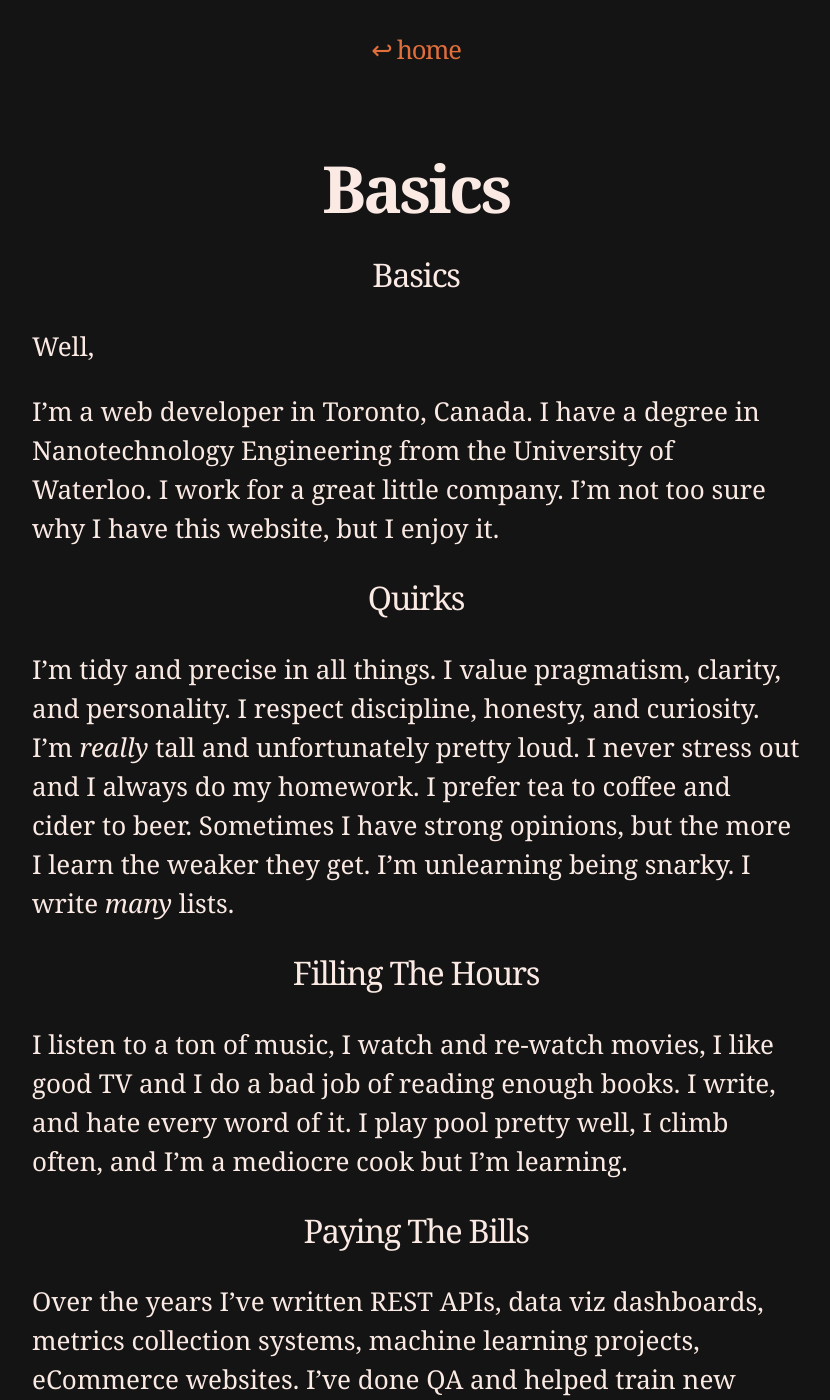
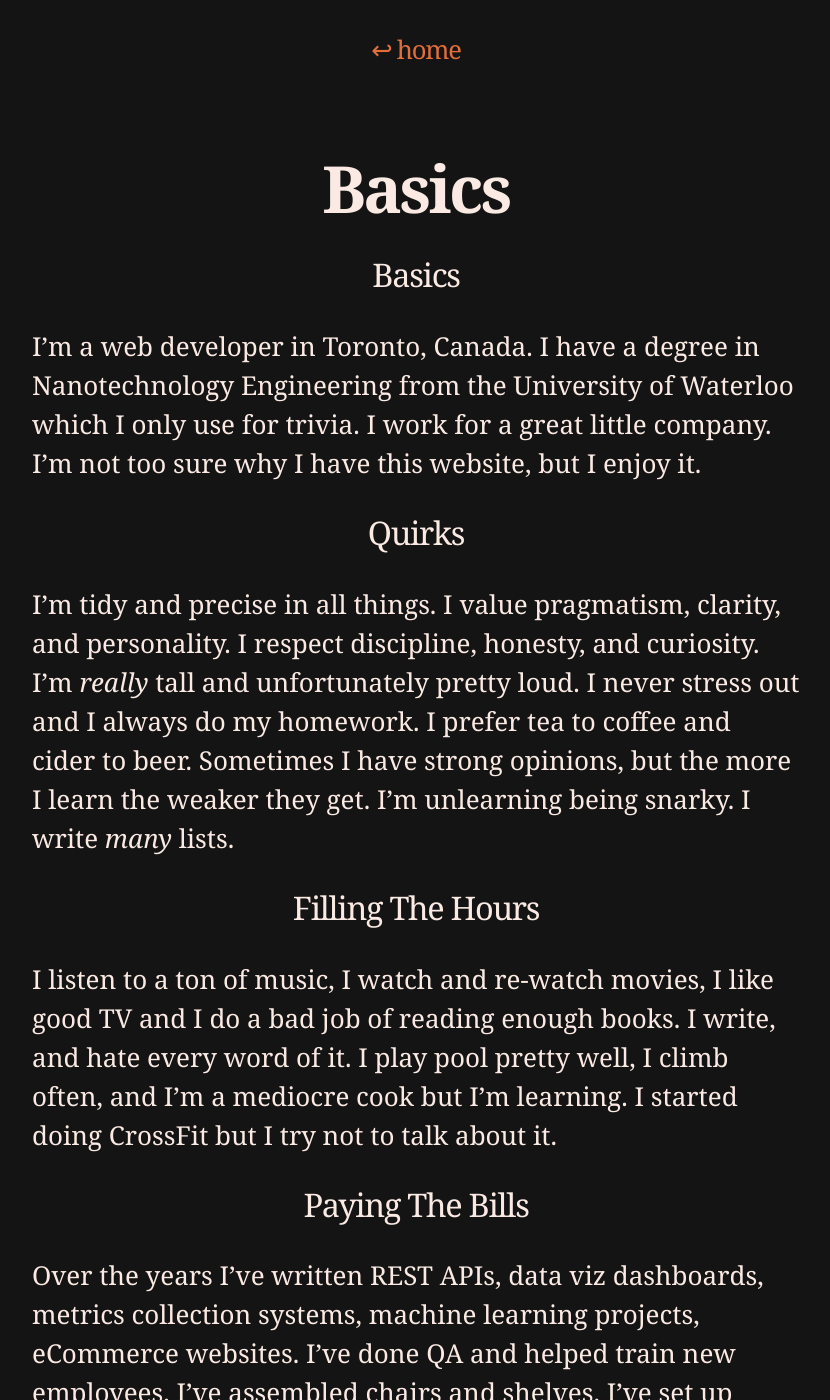
Before and after one commit to gggritso/site, a Jekyll site: the page built from about.md, in a window 1280 px wide and 1400 px high. Shown: the whole window, without its empty margins (224-1054 px from the left). Built offline with Jekyll 4.4.1, drawn with Linux system fonts in a browser that asks for light colours; our own code applies the rules of GitHub Pages for plain Markdown files; some of the changed text lies outside the part shown.

Commit message:
Update About page

```diff
--- a/about.md
+++ b/about.md
@@ -4,9 +4,7 @@
 
 ## Basics
 
-Well,
-
-I'm a web developer in Toronto, Canada. I have a degree in Nanotechnology Engineering from the University of Waterloo. I work for a great little company. I'm not too sure why I have this website, but I enjoy it.
+I'm a web developer in Toronto, Canada. I have a degree in Nanotechnology Engineering from the University of Waterloo which I only use for trivia. I work for a great little company. I'm not too sure why I have this website, but I enjoy it.
 
 ## Quirks
 
@@ -14,12 +12,12 @@
 
 ## Filling The Hours
 
-I listen to a ton of music, I watch and re-watch movies, I like good TV and I do a bad job of reading enough books. I write, and hate every word of it. I play pool pretty well, I climb often, and I'm a mediocre cook but I'm learning.
+I listen to a ton of music, I watch and re-watch movies, I like good TV and I do a bad job of reading enough books. I write, and hate every word of it. I play pool pretty well, I climb often, and I'm a mediocre cook but I'm learning. I started doing CrossFit but I try not to talk about it.
 
 ## Paying The Bills
 
-Over the years I've written REST APIs, data viz dashboards, metrics collection systems, machine learning projects, eCommerce websites. I've done QA and helped train new employees. I've assembled chairs and shelves. I've set up cloud servers, written SQL queries, set up MongoDB clusters. I've done UI work and it was hard. I've worked with Nginx, Flask, d3, Postgres, AWS, Snap.svg, Django, Foundation, Ractive.js, Angular, Node, and a dozen others not even worth mentioning.
+Over the years I've written REST APIs, data viz dashboards, metrics collection systems, machine learning projects, eCommerce websites. I've done QA and helped train new employees. I've assembled chairs and shelves. I've set up cloud servers, written SQL queries, set up MongoDB clusters. I've done UI work and it was hard. I've worked with Apache, Nginx, Flask, Rails, d3, Postgres, AWS, Snap.svg, Django, Foundation, Ractive.js, Angular.js, Node, and a dozen others not even worth mentioning.
 
-Right now I work primarily on the front-end, which is to say I write Angular all day long. I'm a dabbler, and I think that's a good thing. I'm prone to tinkering, and I think that's a bad thing.
+Right now I work primarily on the front-end, which is to say I write JavaScript all day long. I'm a dabbler, and I think that's a good thing. I'm prone to tinkering, and I think that's a bad thing.
 
 I don't mind email, so _george_ `dot` _gritsouk_ `at` _gmail_ if in doubt.
```
